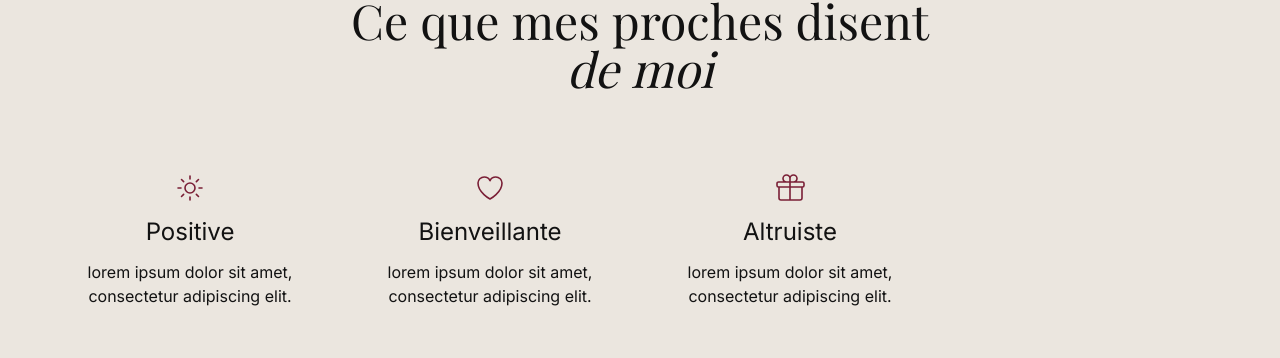
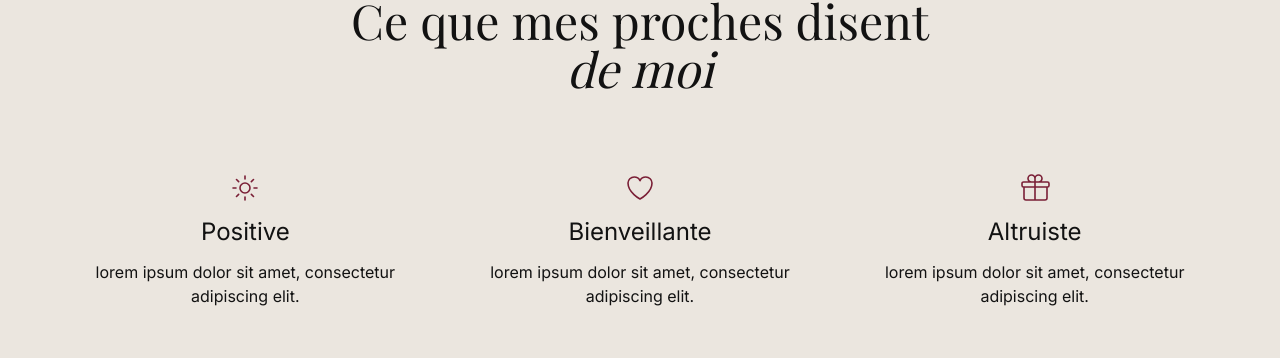
Before and after one commit to Yawleen/janisse-constable-website, a Next.js app: page / in a window 1280 px wide. Shown: the part 1737-2095 px from the top of the page. Built offline with nearby package versions, Linux system fonts and the light colour scheme; no server answers.

Commit message:
style: update grid layout

```diff
--- a/components/sections/Values.tsx
+++ b/components/sections/Values.tsx
@@ -26,7 +26,7 @@ const Values = () => {
       <h2>
         Ce que mes proches disent <span className="block italic">de moi</span>
       </h2>
-      <div className="grid max-w-6xl mx-auto gap-8 md:grid-cols-2 lg:grid-cols-4 lg:gap-12 mt-12 md:mt-20">
+      <div className="grid max-w-6xl mx-auto gap-8 md:grid-cols-3 mt-12 md:mt-20">
         {values.map((value, index) => {
           const Icon = value.icon;
 
```
